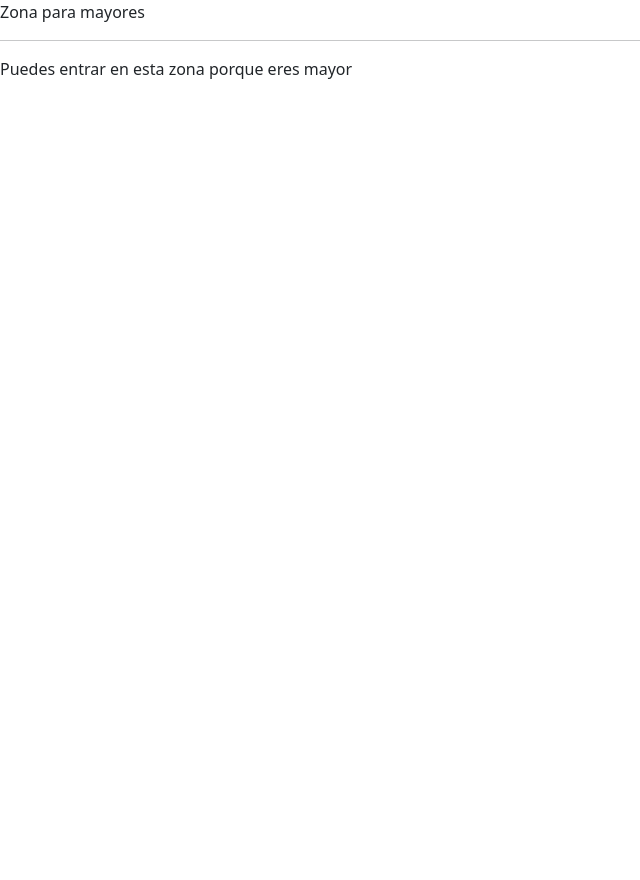
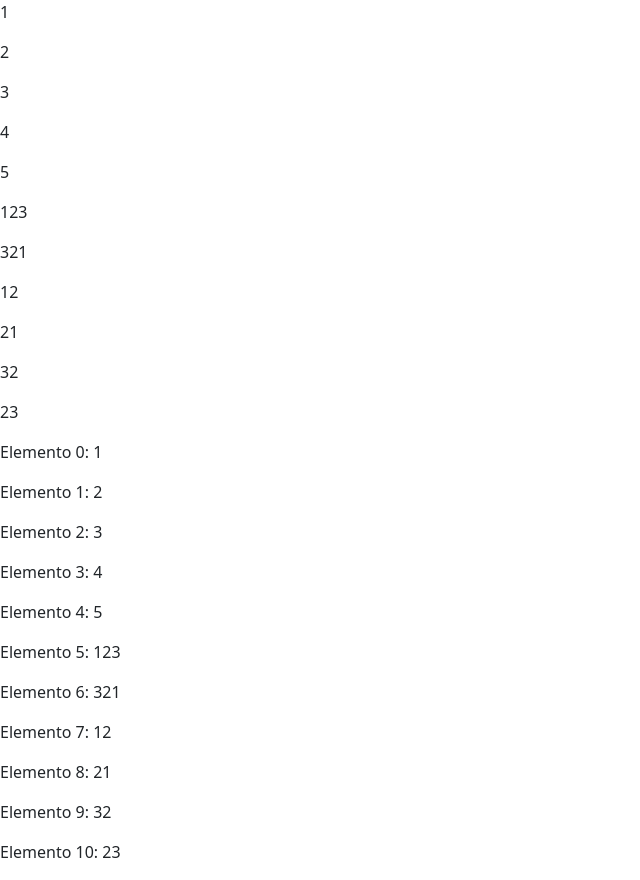
Before and after one commit to GinesMister/app1, an Angular app: page / in a window 1280 px wide. Shown: the whole page, without its empty margins (0-640 px from the left). Before the commit the page ends 800 px from the top, so only its background shows below. Built offline with nearby package versions, Linux system fonts and the light colour scheme.

Commit message:
Ejemplo ngFor

```diff
--- a/src/app/app.component.html
+++ b/src/app/app.component.html
@@ -7,24 +7,14 @@
   <title>Mi sitio</title>
 </head>
 <body>
-  <div *ngIf="edad >= 18; else Menor">
-    <p>Zona para mayores</p>
+  <div *ngFor="let element of arrInt">
+    <p>{{element}}</p>
   </div>
 
-  <ng-template #Menor>
-    <p>No puedes entrar aquí</p>
-  </ng-template>
-
   <!-- Forma moderna -->
-  <hr>
-  <div>
-    @if (edad >= 18) {
-      <p>Puedes entrar en esta zona porque eres mayor</p>
-    } @else {
-      <p>No puedes entrar en esta zona porque eres menor</p>
-    }
-  </div>
-
+  @for (element of arrInt; track $index) {
+    <p>Elemento {{$index}}: {{element}}</p>
+  }
 </body>
 </html>
 
--- a/src/app/app.component.ts
+++ b/src/app/app.component.ts
@@ -6,5 +6,5 @@ import { Component } from '@angular/core';
   styleUrl: './app.component.css'
 })
 export class AppComponent {
-  edad = 18
+  arrInt = [1, 2, 3, 4 ,5 ,123, 321, 12, 21, 32, 23]
 }
```
